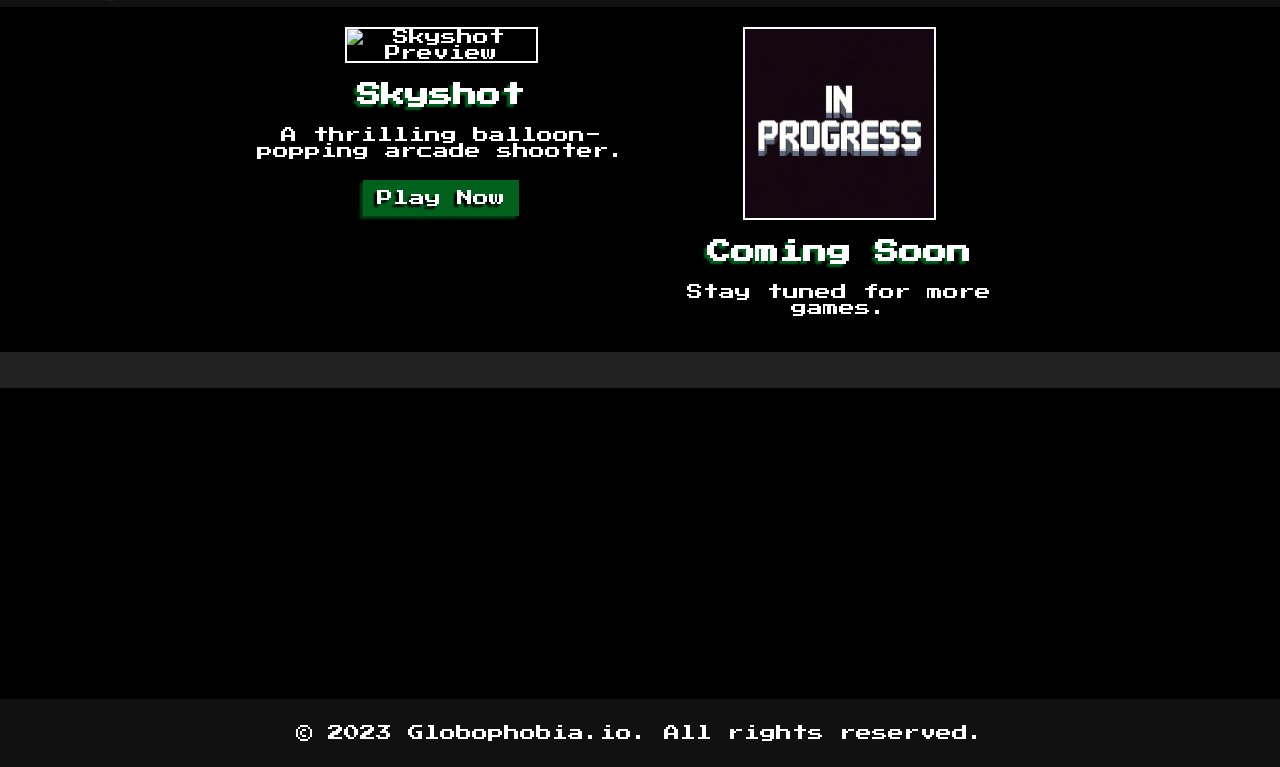
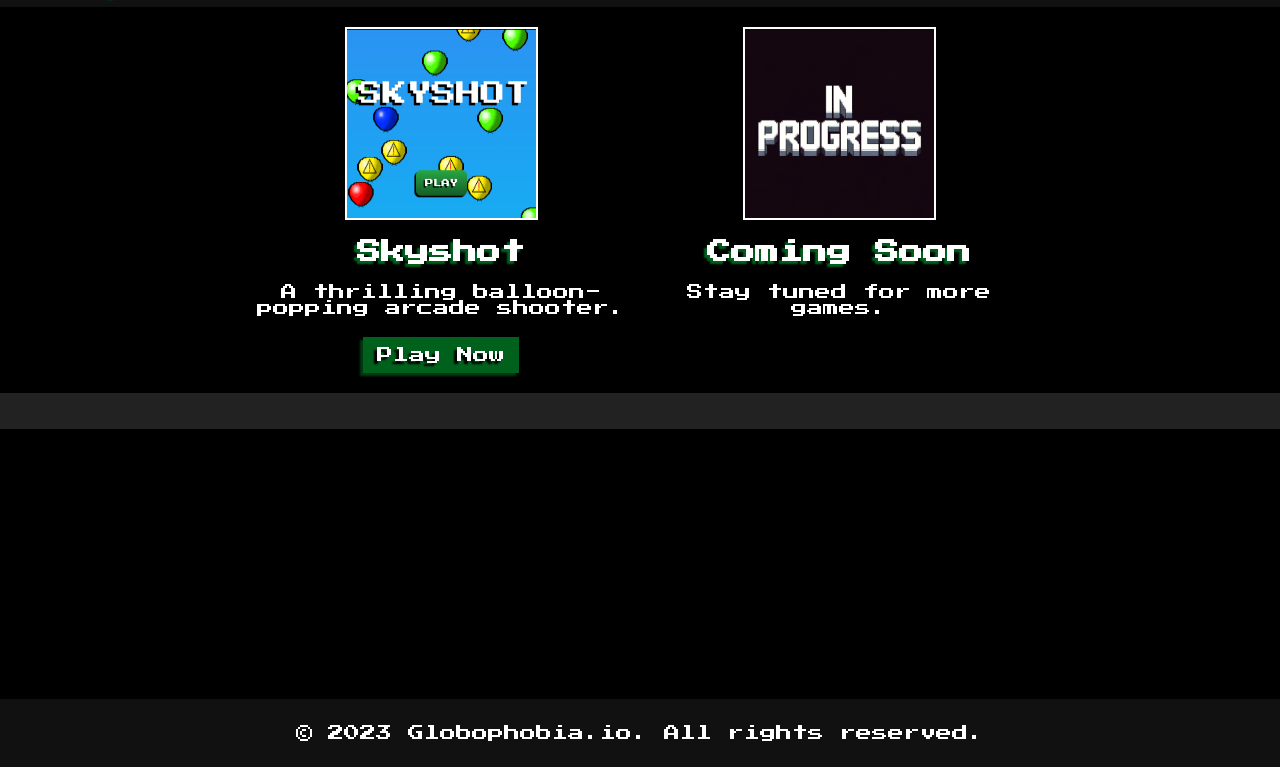
Before and after one commit to globophobo/globophobia.io, a plain HTML site: page index.html in a window 1280 px wide. Shown: the part 33-800 px from the top of the page. Drawn offline with Linux system fonts and the light colour scheme.

Commit message:
Update index.html

```diff
--- a/index.html
+++ b/index.html
@@ -108,7 +108,7 @@
     <main>
         <section class="game-list">
             <div class="game">
-                <img src="preview_.png" alt="Skyshot Preview">
+                <img src="preview_skyshot.png" alt="Skyshot Preview">
                 <h2>Skyshot</h2>
                 <p>A thrilling balloon-popping arcade shooter.</p>
                 <a href="skyshot" target="_blank" class="play-button">Play Now</a>
```
